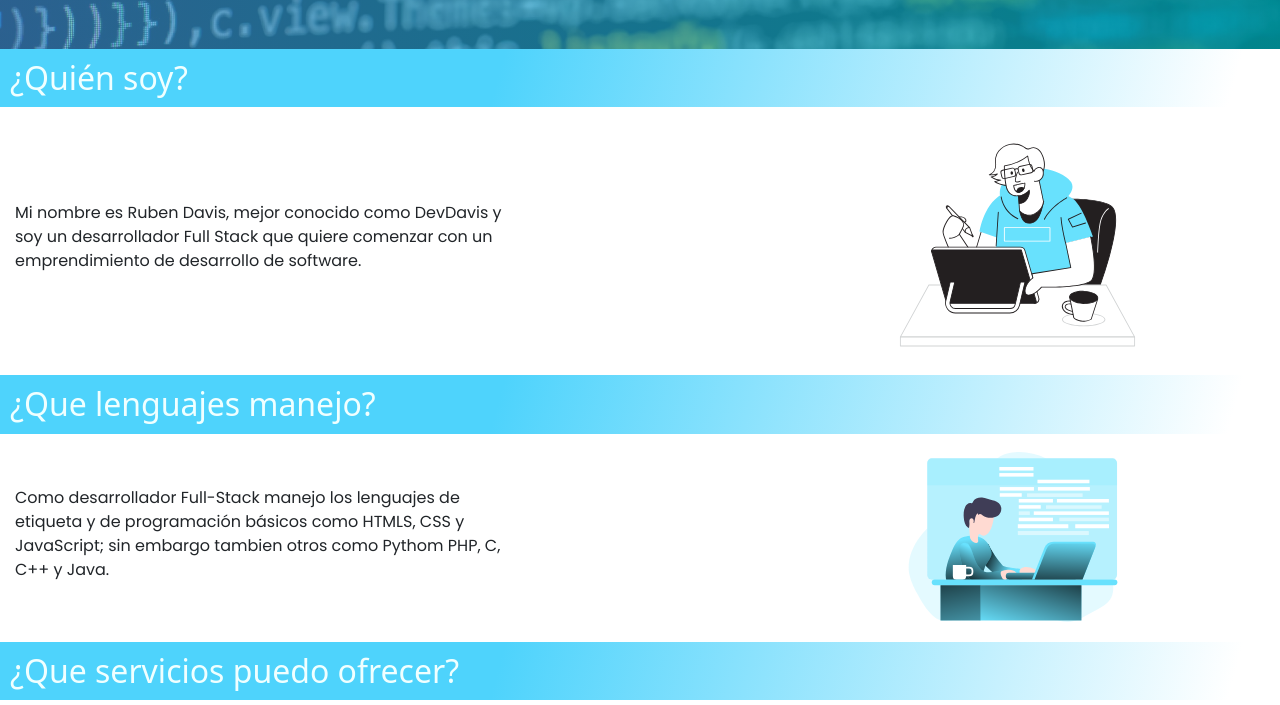
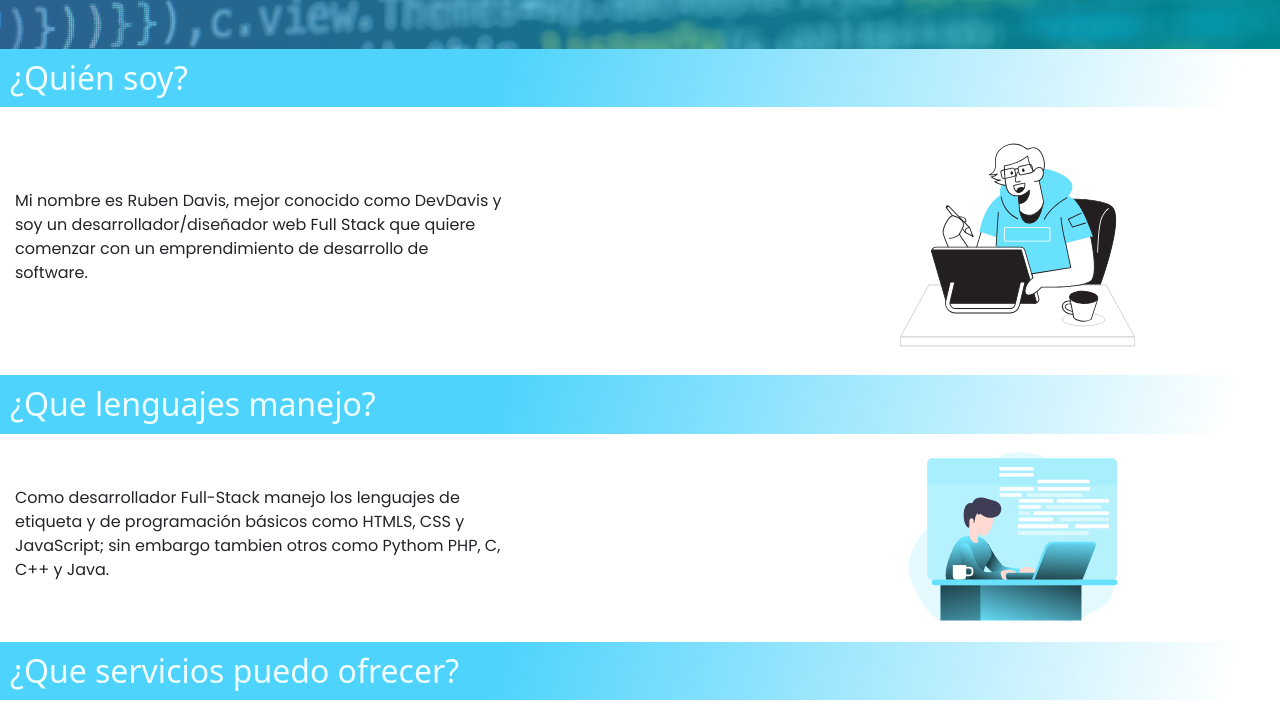
Before and after one commit to SoriaGD/soriagd.github.io, a plain HTML site: page index.html in a window 1280 px wide. Shown: the part 856-1561 px from the top of the page. Drawn offline with nearby package versions, Linux system fonts and the light colour scheme.

Commit message:
Update index.html

```diff
--- a/index.html
+++ b/index.html
@@ -51,7 +51,7 @@
         <section class="introduccion">
             <a name="aboutme"><h2 class="subtitulo">¿Quién soy?</h2></a>
             <div class="container__me">
-                <p class="text__aboutme">Mi nombre es Ruben Davis, mejor conocido como DevDavis y soy un desarrollador Full Stack que quiere comenzar con un emprendimiento de desarrollo de software.</p>
+                <p class="text__aboutme">Mi nombre es Ruben Davis, mejor conocido como DevDavis y soy un desarrollador/diseñador web Full Stack que quiere comenzar con un emprendimiento de desarrollo de software.</p>
                 <img src="img/Designer _Flatline.svg" class="imagen__me" alt=" developer - desarrollador de software- desarrollador web - diseñador web">
                 </div>
         </section>
```
